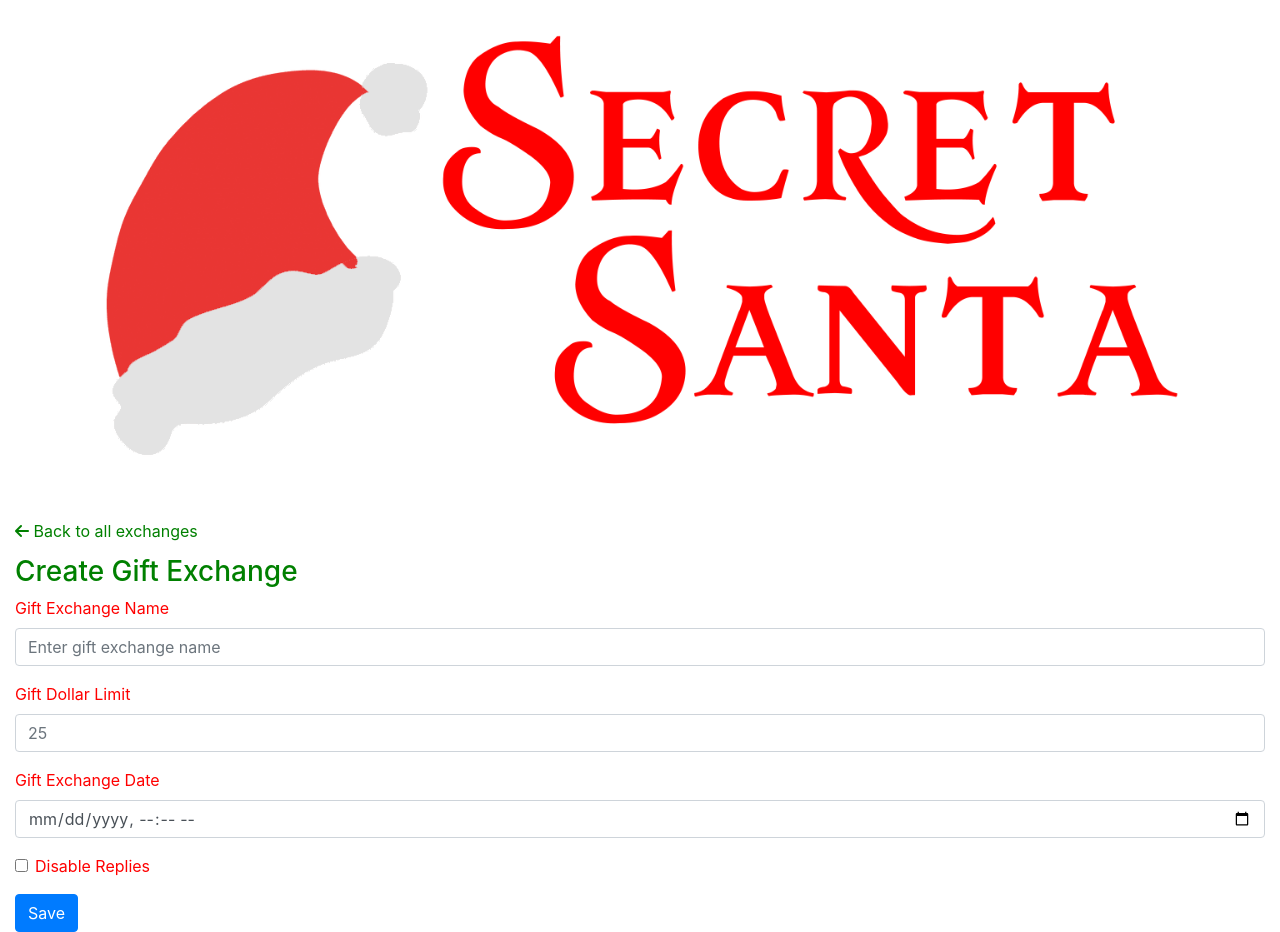
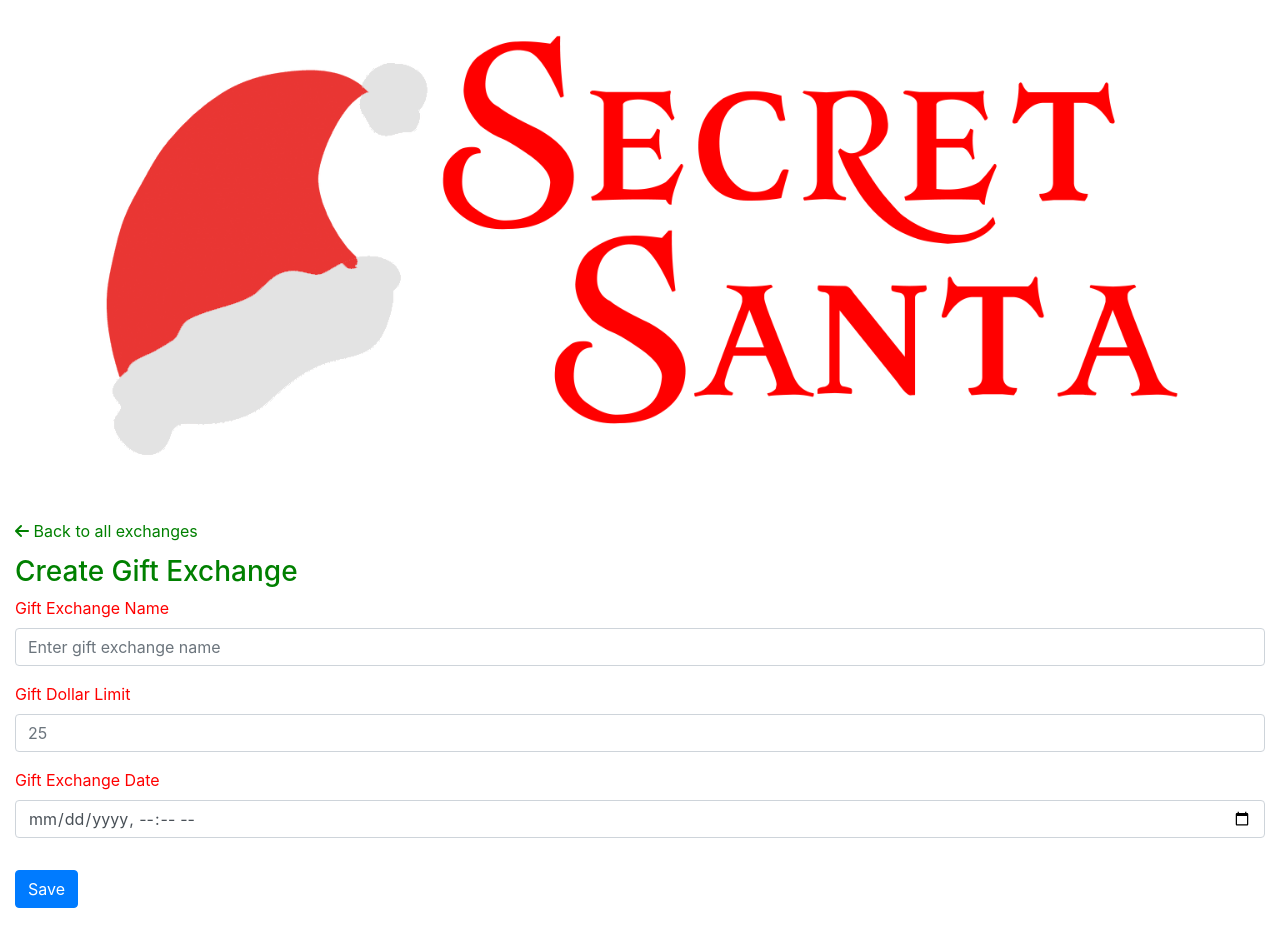
Before and after one commit to cameronbeacham/secret-santa-ui, an Angular app: page /events/add-edit in a window 1280 px wide. After the commit the page ends 908 px from the top, so only its background shows below. Built offline with nearby package versions, Linux system fonts and the light colour scheme.

Commit message:
defaulting in disable replies

```diff
--- a/src/app/event-add-edit/event-add-edit.component.html
+++ b/src/app/event-add-edit/event-add-edit.component.html
@@ -17,10 +17,6 @@
             <label for="giftDate">Gift Exchange Date</label>
             <input type="datetime-local" class="form-control" [ngModel]="event.giftDate | date: 'yyyy-MM-ddTHH:mm:ss'" (ngModelChange)="event.giftDate=$event" name="giftDate" id="giftDate" placeholder="25">
           </div>
-        <div class="form-check">
-          <input type="checkbox" class="form-check-input" [(ngModel)]="event.disableReply" name="disableReply" id="disableReply">
-          <label class="form-check-label" for="disableReply">Disable Replies</label>
-        </div>
         <button type="submit" (click)="saveEvent()" class="btn btn-primary mt-3">Save</button>
     </form>
 </div>
--- a/src/app/event-add-edit/event-add-edit.component.ts
+++ b/src/app/event-add-edit/event-add-edit.component.ts
@@ -28,7 +28,9 @@ export class EventAddEditComponent {
         })
       }
       else {
-        this.event = {} as SecretSantaEvent;
+        this.event = {
+          disableReply: true
+        } as SecretSantaEvent;
         this.loading = false;
       }
     })
```
